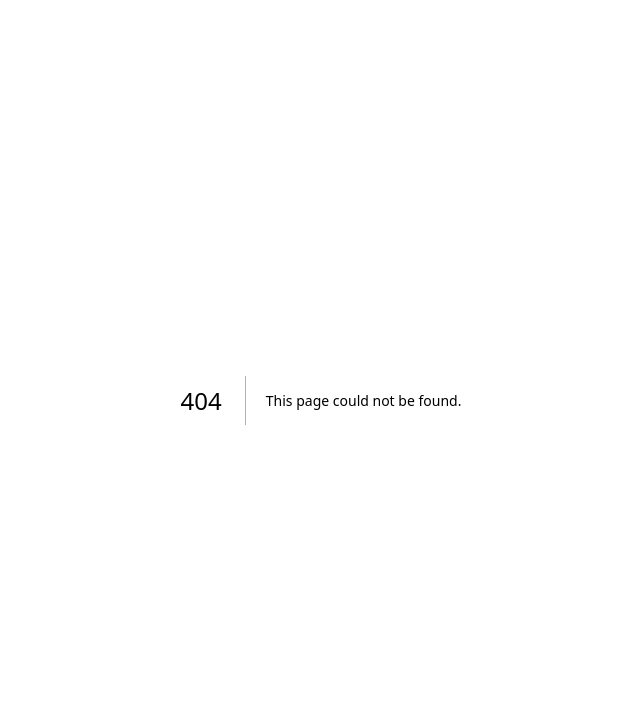
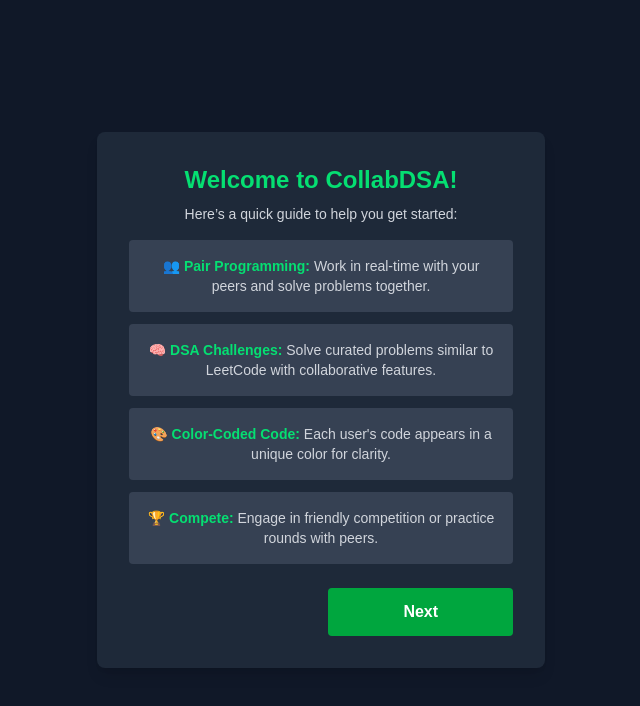
Before and after one commit to saniddhyaDubey/collab-dsa-frontend, a Next.js app: page /learning in a window 1280 px wide. Before the commit this address had no page. Shown: the top 706 px of the page, without its empty margins (319-959 px from the left). Built offline with nearby package versions, Linux system fonts and the light colour scheme.

Commit message:
Learning page added

```diff
--- /dev/null
+++ b/src/app/learning/page.tsx
@@ -0,0 +1,86 @@
+'use client';
+import { useState } from 'react';
+import Link from 'next/link';
+
+export default function LearningPage() {
+  const [step, setStep] = useState(0);
+
+  const steps = [
+    {
+      title: 'Welcome to CollabDSA!',
+      content: (
+        <>
+          <p className="text-center text-gray-300">
+            Here’s a quick guide to help you get started:
+          </p>
+
+          <div className="space-y-3 text-sm text-gray-300 mt-4">
+            <div className="bg-gray-700 p-4 rounded">
+              <p><span className="text-green-400 font-semibold">👥 Pair Programming:</span> Work in real-time with your peers and solve problems together.</p>
+            </div>
+            <div className="bg-gray-700 p-4 rounded">
+              <p><span className="text-green-400 font-semibold">🧠 DSA Challenges:</span> Solve curated problems similar to LeetCode with collaborative features.</p>
+            </div>
+            <div className="bg-gray-700 p-4 rounded">
+              <p><span className="text-green-400 font-semibold">🎨 Color-Coded Code:</span> Each user's code appears in a unique color for clarity.</p>
+            </div>
+            <div className="bg-gray-700 p-4 rounded">
+              <p><span className="text-green-400 font-semibold">🏆 Compete:</span> Engage in friendly competition or practice rounds with peers.</p>
+            </div>
+          </div>
+        </>
+      ),
+    },
+    {
+      title: 'Create a Room',
+      content: 'Click on "Create Room" to start a new collaborative session. You’ll be the host and can invite others.',
+    },
+    {
+      title: 'Join a Room',
+      content: 'Use a room code to join your friend’s session. Collaborate, code, and solve problems together!',
+    },
+    {
+      title: 'Begin Coding',
+      content: 'You’re all set! Start practicing questions. Your code will appear in a unique color to distinguish your contributions.',
+    },
+  ];
+
+  return (
+    <div className="min-h-screen bg-gray-900 flex items-center justify-center text-white px-4">
+      <div className="bg-gray-800 p-8 rounded-lg w-full max-w-md shadow-lg space-y-6">
+        <div className="text-center">
+          <h2 className="text-2xl font-bold text-green-400 mb-2">{steps[step].title}</h2>
+          <div className="text-gray-300 text-sm">{steps[step].content}</div>
+        </div>
+
+        <div className="flex justify-between space-x-4">
+          {step > 0 ? (
+            <button
+              onClick={() => setStep(step - 1)}
+              className="w-1/2 bg-gray-700 hover:bg-gray-600 p-3 rounded font-semibold"
+            >
+              Back
+            </button>
+          ) : (
+            <div className="w-1/2" />
+          )}
+
+          {step < steps.length - 1 ? (
+            <button
+              onClick={() => setStep(step + 1)}
+              className="w-1/2 bg-green-600 hover:bg-green-700 p-3 rounded font-semibold"
+            >
+              Next
+            </button>
+          ) : (
+            <Link href="/" className="w-full block">
+              <button className="w-full bg-blue-600 hover:bg-blue-700 p-3 rounded font-semibold">
+                Login and Collaborate with your Friends
+              </button>
+              </Link>
+          )}
+        </div>
+      </div>
+    </div>
+  );
+}
```
